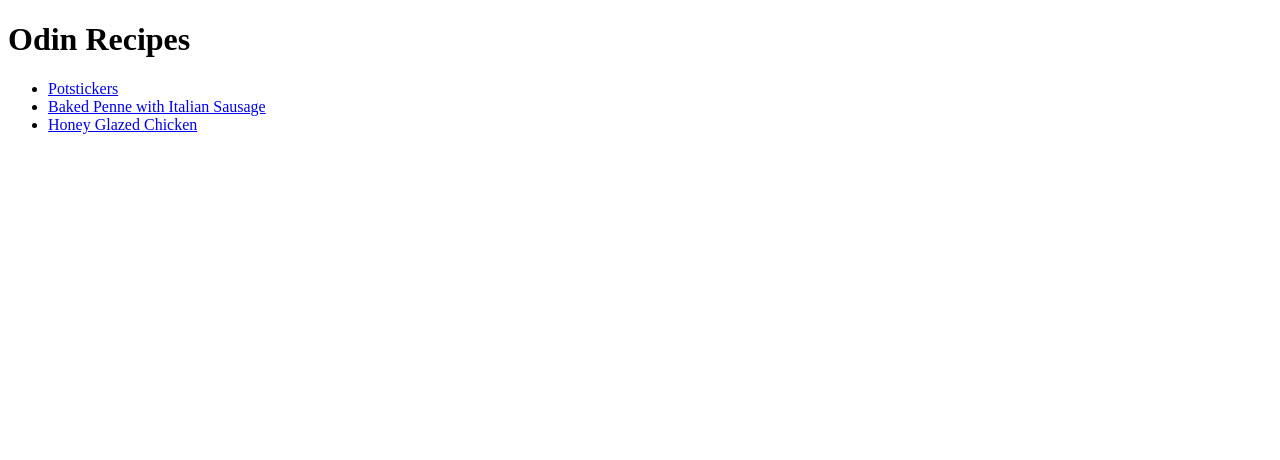
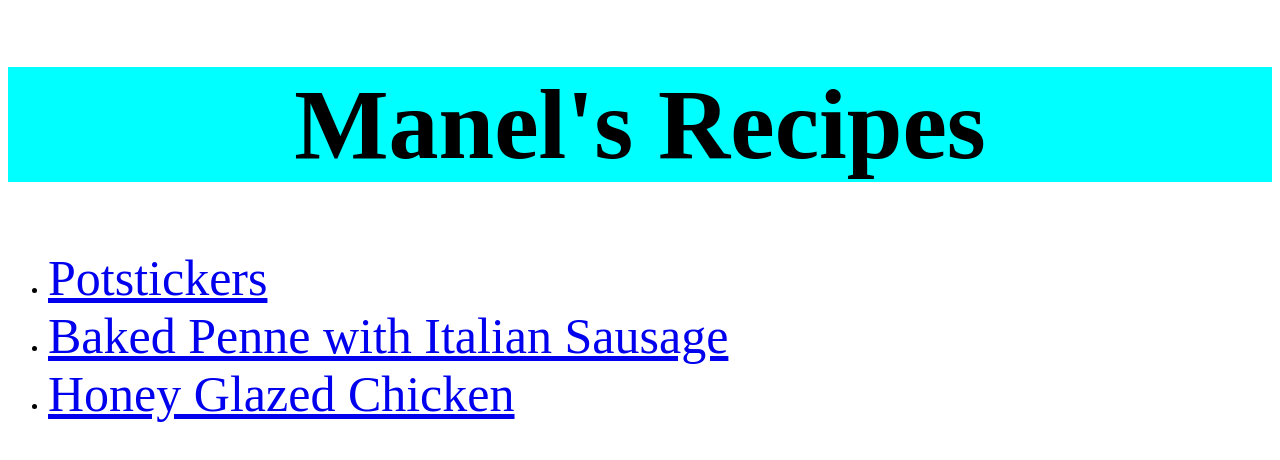
Before and after one commit to manelleong/odin-recipes, a plain HTML site: page index.html in a window 1280 px wide. Drawn offline with Linux system fonts and the light colour scheme.

Commit message:
Added some style to index.html
Centered and added background color to title.  Also made
font size larger for the actual recipe links.

```diff
--- a/index.html
+++ b/index.html
@@ -2,14 +2,15 @@
 <html lang="en">
 <head>
     <meta charset="UTF-8">
-    <title>Odin Recipe Book</title>
+    <link rel="stylesheet" href="styles/style.css">
+    <title>Manel's Recipe Book</title>
 </head>
 <body>
-    <h1>Odin Recipes</h1>
+    <h1>Manel's Recipes</h1>
     <ul>
-        <li><a href="recipes/potstickers.html">Potstickers</a></li>
-        <li><a href="recipes/penne.html">Baked Penne with Italian Sausage</a></li>
-        <li><a href="recipes/honeychicken.html">Honey Glazed Chicken</a></li>
+        <li><a class="recipe" href="recipes/potstickers.html">Potstickers</a></li>
+        <li><a class="recipe" href="recipes/penne.html">Baked Penne with Italian Sausage</a></li>
+        <li><a class="recipe" href="recipes/honeychicken.html">Honey Glazed Chicken</a></li>
     </ul>
 
 </body>
--- a/styles/style.css
+++ b/styles/style.css
@@ -0,0 +1,9 @@
+h1 {
+    background-color: aqua;
+    font-size:100px;
+    text-align:center;
+}
+
+.recipe {
+    font-size:50px;
+}
```
Also changed, not shown: 1 other file.
